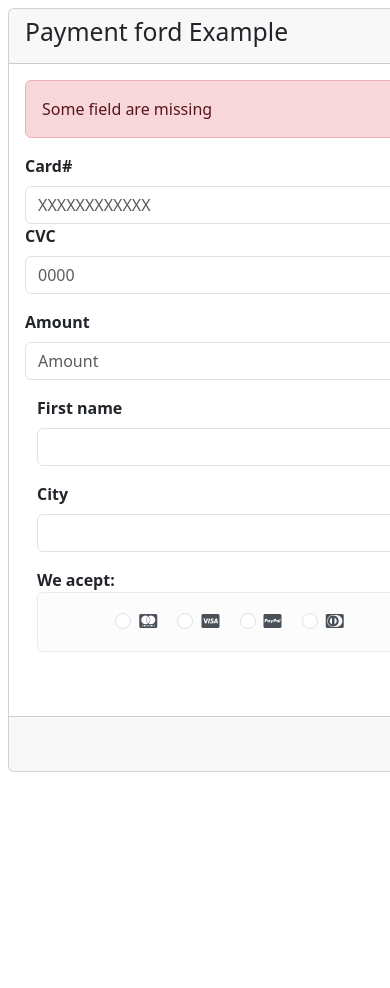
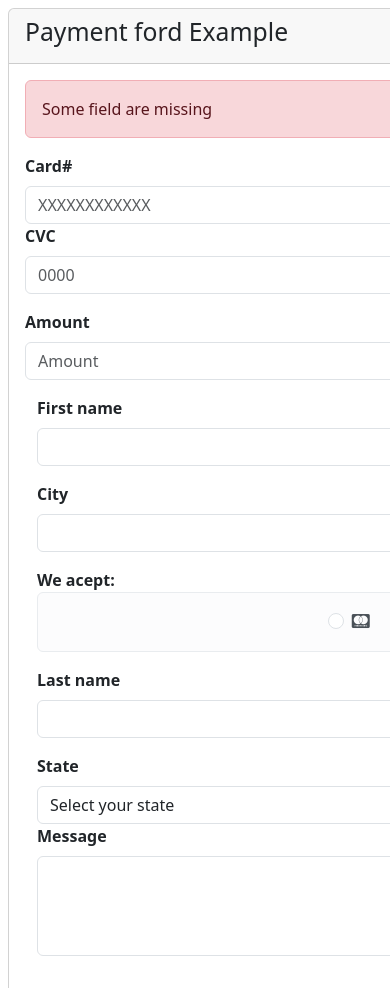
Before and after one commit to 4GeeksAcademy/clase-1-ejercicio-forms, a website: page index.html in a window 390 px wide. Shown: the top 988 px of the page. Before the commit the page ends 844 px from the top, so only its background shows below. Drawn offline with nearby package versions, Linux system fonts and the light colour scheme.

Commit message:
First commit

```diff
--- a/index.html
+++ b/index.html
@@ -25,7 +25,7 @@
             <div class="alert alert-danger d-flex justify-content-star">
                 Some field are missing
             </div>
-            <div class="">
+            <div class="@media">
                 <div class="row">
                     <div class="col-md-5">
                         <div class="mb-">
@@ -53,9 +53,9 @@
                     </div>
                 </div>
             </div>
-            <div class="container text-center">
-                <div class="row ">
-                    <div class="col">
+            <div class="container text-center ">
+                <div class="row">
+                    <div class="col-sm-6">
                         <div class="mb-3">
                             <label for="formGroupExampleInput"
                                 class="form-label d-flex justify-content-star"><strong>First name</strong></label>
@@ -96,7 +96,7 @@
                             </div>
                         </div>
                     </div>
-                    <div class="col">
+                    <div class="col @media">
                         <div class="mb-3">
                             <label for="formGroupExampleInput"
                                 class="form-label d-flex justify-content-star"><strong>Last name</strong></label>
```
